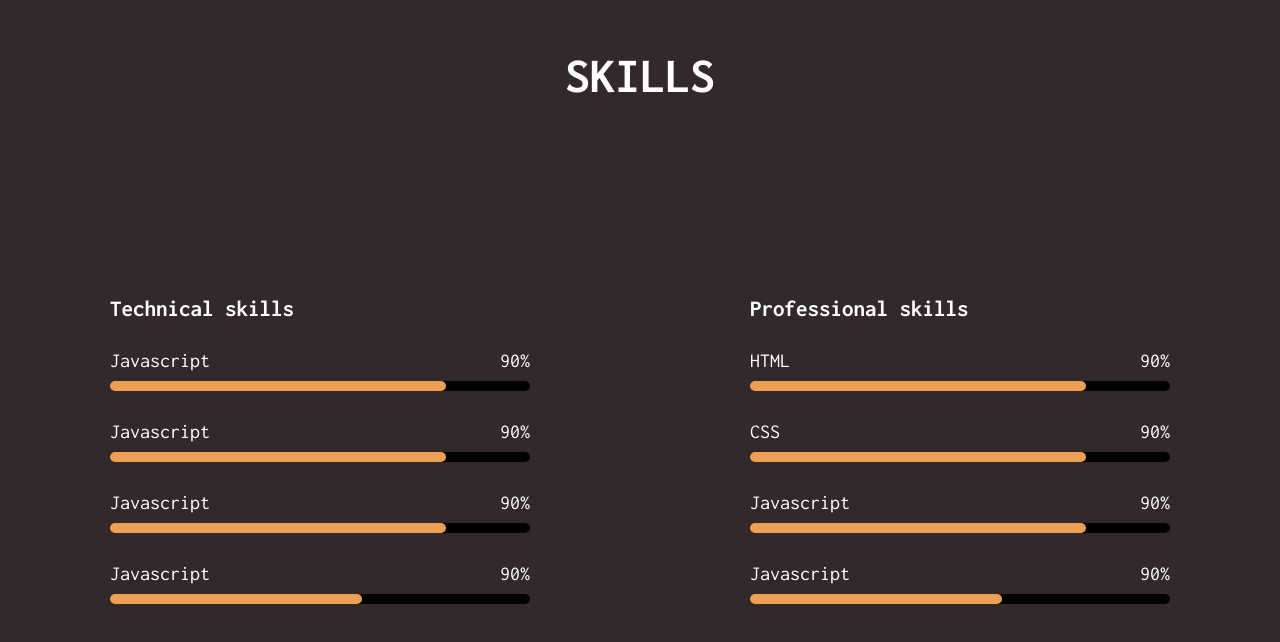
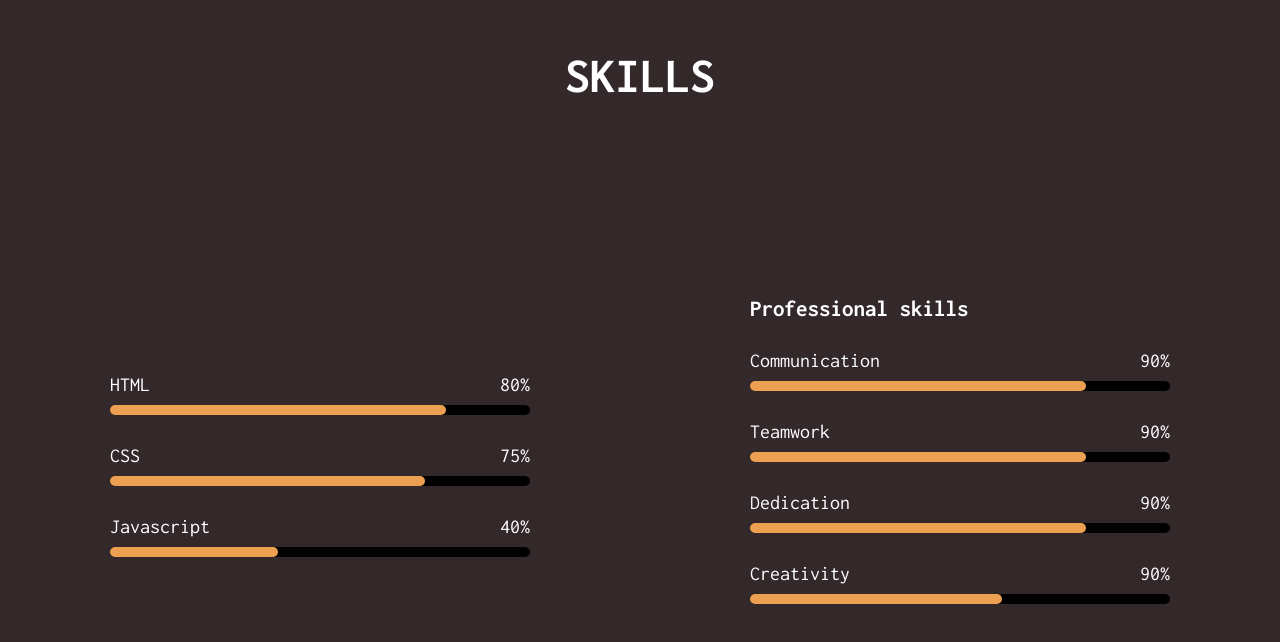
Before and after one commit to martynas3113/12.portfolio, a plain HTML site: page index.html in a window 1280 px wide. Shown: the part 1480-2122 px from the top of the page. Drawn offline with Linux system fonts and the light colour scheme.

Commit message:
generated progress bar

```diff
--- a/index.html
+++ b/index.html
@@ -46,7 +46,7 @@
         <h3>Skills</h3>
         <div class="tech">
             <h4>Technical skills</h4>
-            <div class="bar">
+            <!-- <div class="bar">
                 <label for="js">Javascript</label>
                 <label class="percent"> 90%</label>
                 <div class="bar-dark">
@@ -76,33 +76,33 @@
                     <div class="bar-light" style="width: 60%;">
                     </div>
                 </div>
-            </div>
+            </div> -->
         </div>
         <div class="prof">
             <h4>Professional skills</h4>
             <div class="bar">
-                <label for="js">HTML</label>
+                <label for="js">Communication</label>
                 <label class="percent"> 90%</label>
                 <div class="bar-dark">
                     <div class="bar-light"></div>
                 </div>
             </div>
             <div class="bar">
-                <label for="js">CSS</label>
+                <label for="js">Teamwork</label>
                 <label class="percent"> 90%</label>
                 <div class="bar-dark">
                     <div class="bar-light"></div>
                 </div>
             </div>
             <div class="bar">
-                <label for="js">Javascript</label>
+                <label for="js">Dedication</label>
                 <label class="percent"> 90%</label>
                 <div class="bar-dark">
                     <div class="bar-light"></div>
                 </div>
             </div>
             <div class="bar">
-                <label for="js">Javascript</label>
+                <label for="js">Creativity</label>
                 <label class="percent"> 90%</label>
                 <div class="bar-dark">
                     <div class="bar-light" style="width: 60%;"></div>
--- /dev/null
+++ b/js/components/progress/progress.js
@@ -0,0 +1,43 @@
+import { objectValidation } from '../objectValidation/objectValidation.js';
+import { isInputValid } from '../inputValidation/IsInputValid.js';
+/**
+ * Progresss bar generavimas is pateiktu duomenu i nurodyta vieta DOM'e.
+ * @param {string} selector Selectorius, kaip rasti norima vieta, kur bus istatomas sugeneruotas kodas
+ * @param {Array} data Duomenu masyvas su objektais, kurie reprezentuoja social nuorodas
+ * @returns {boolean} Logikos vykdymo metu radus klaida grazinas `false`, o funkcijai suveikus teisingai - `true`
+ */
+function progress (selector,data) {
+    if(!isInputValid (selector,data)){
+        return false;
+    }
+
+    const progressDOM = document.querySelector(selector);
+    if (!progressDOM) {
+        console.error('ERROR: nerasta turinio generavimo vieta');
+        return false;
+    }
+
+    let HTML = '';
+
+    for(let i = 0; i < data.length; i++) {
+        const item = data[i];
+        if(objectValidation(item)) {
+            continue;
+        }
+        HTML += `<div class="bar">
+                    <label for="${item.labelfor}">${item.name}</label>
+                    <label class="percent">${item.percentage}</label>
+                    <div class="bar-dark">
+                        <div class="bar-light" style="width: ${item.width}"></div>
+                    </div>
+                </div>`
+    }
+    if(HTML === '') {
+        console.error('ERROR: nepavyko sugeneruoti turinio')
+        return false;
+    }
+    progressDOM.innerHTML = HTML;
+    return true;
+}
+
+export { progress };
--- /dev/null
+++ b/js/data/progressData.js
@@ -0,0 +1,22 @@
+const progressData = [
+    {
+        name: 'HTML',
+        width: '80%',
+        percentage: '80%',
+        labelfor: 'html'
+    },
+    {
+        name: 'CSS',
+        width: '75%',
+        percentage: '75%',
+        labelfor: 'css'
+    },
+    {
+        name: 'Javascript',
+        width: '40%',
+        percentage: '40%',
+        labelfor: 'js'
+    },
+
+]
+export { progressData }
--- a/js/main.js
+++ b/js/main.js
@@ -4,6 +4,9 @@ import { cardsData } from './data/cardsData.js';
 import { cardsRender } from './components/cards/cardsRender.js';
 import { personalData } from './data/personalData.js';
 import { personalInfo } from './components/personalInfo/personalInfo.js';
+import { progressData } from './data/progressData.js';
+import { progress } from './components/progress/progress.js';
 renderSocials('.container > .hero > .icon-bar', socialsData);
 cardsRender('.cards',cardsData);
 personalInfo('.left > .inforight',personalData);
+progress('.skills > .tech',progressData)
```
